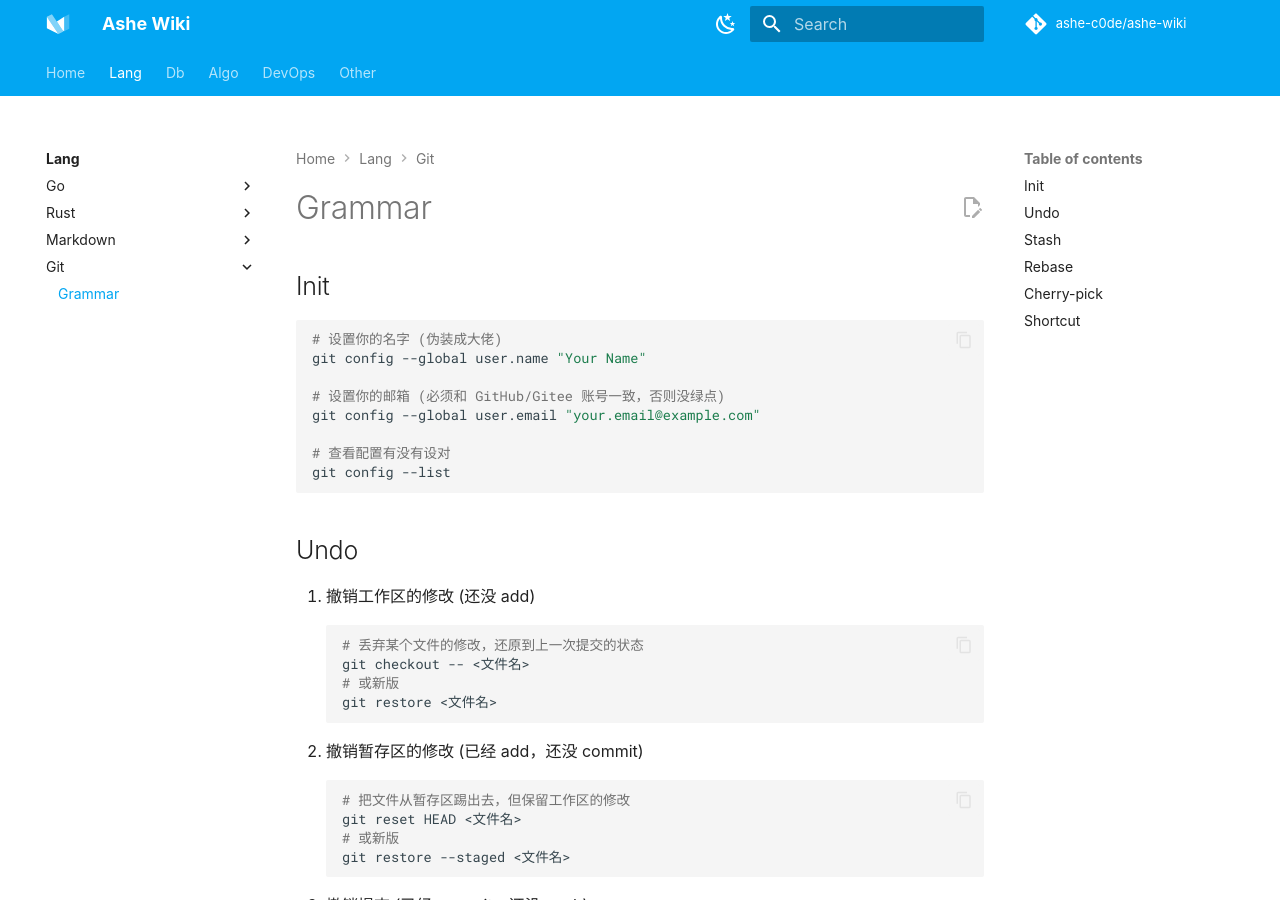
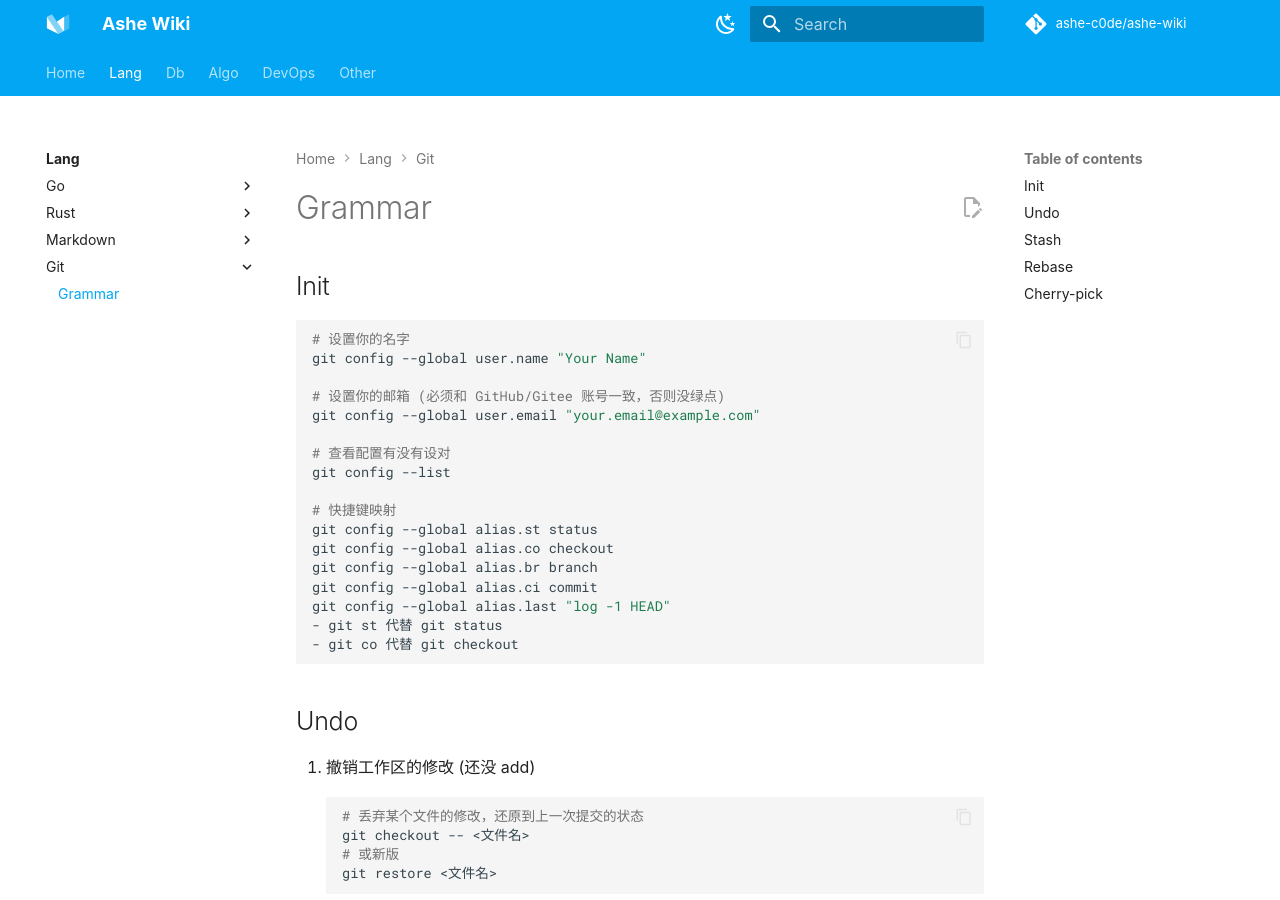
Before and after one commit to ashe-c0de/ashe-wiki, an MkDocs documentation site: the page built from docs/lang/git/grammar.md, in a window 1280 px wide and 900 px high. Built offline with MkDocs 1.6.1 and Material for MkDocs 9.7.7, drawn with Linux system fonts in a browser that asks for light colours; comment, search, counter and statistics services are not loaded; some of the changed text lies outside the part shown.

Commit message:
Update grammar.md

````diff
--- a/docs/lang/git/grammar.md
+++ b/docs/lang/git/grammar.md
@@ -1,7 +1,7 @@
 ## Init
 
 ```bash
-# 设置你的名字 (伪装成大佬)
+# 设置你的名字
 git config --global user.name "Your Name"
 
 # 设置你的邮箱 (必须和 GitHub/Gitee 账号一致，否则没绿点)
@@ -9,6 +9,15 @@ git config --global user.email "your.email@example.com"
 
 # 查看配置有没有设对
 git config --list
+
+# 快捷键映射
+git config --global alias.st status
+git config --global alias.co checkout
+git config --global alias.br branch
+git config --global alias.ci commit
+git config --global alias.last "log -1 HEAD"
+- git st 代替 git status
+- git co 代替 git checkout
 ```
 
 ## Undo
@@ -75,16 +84,3 @@ git rebase main
 ```bash
 git cherry-pick <commit-hash>
 ```
-
-## Shortcut
-
-```bash
-git config --global alias.st status
-git config --global alias.co checkout
-git config --global alias.br branch
-git config --global alias.ci commit
-git config --global alias.last "log -1 HEAD"
-```
-
-- git st 代替 git status
-- git co 代替 git checkout
````
